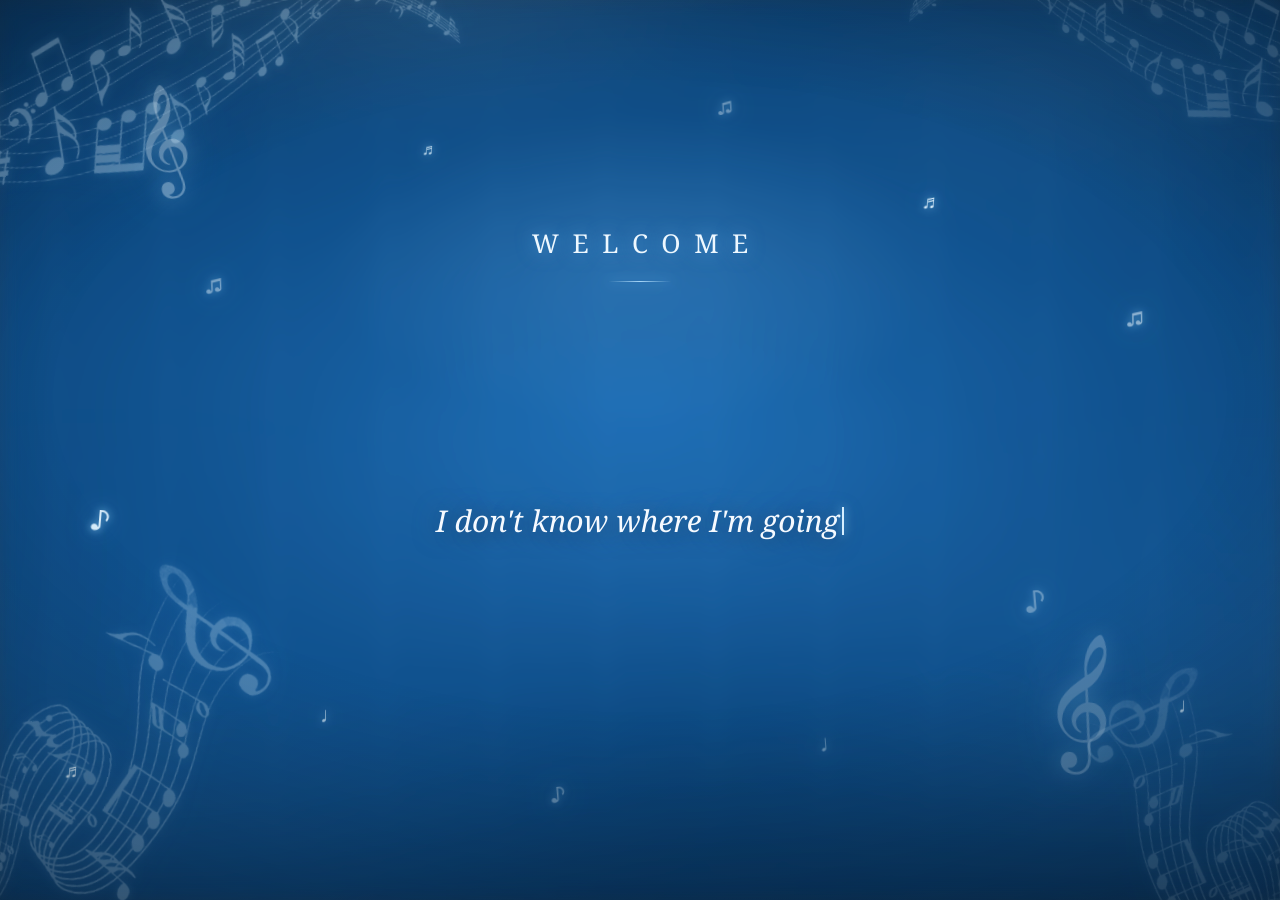
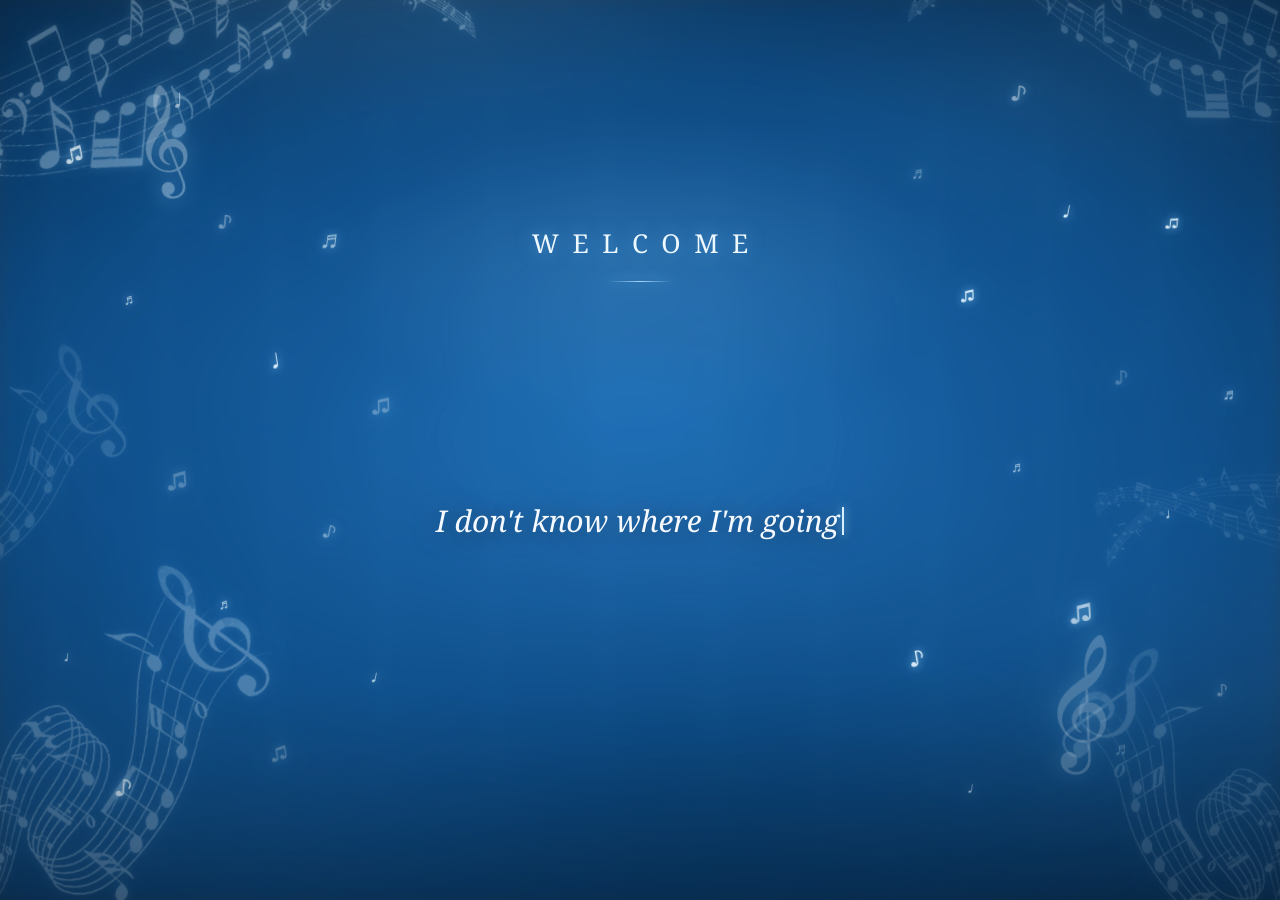
Before and after one commit to Changee25/changee25.github.io, a Jekyll site: the page built from index.html, in a window 1280 px wide. Built offline with Jekyll 4.4.1, drawn with Linux system fonts in a browser that asks for light colours.

Commit message:
Add files via upload

```diff
--- a/index.html
+++ b/index.html
@@ -85,19 +85,25 @@
     background: radial-gradient(120% 92% at 50% 44%, rgba(0, 0, 0, 0) 38%, rgba(4, 14, 26, .62) 100%);
   }
 
-  /* ===== 五线谱素材 ===== */
+  /* ===== 五线谱素材（缓慢流动） ===== */
   .dec {
     position: absolute;
     z-index: 2;
     pointer-events: none;
     user-select: none;
+    will-change: translate;
     filter: drop-shadow(0 0 5px rgba(143, 214, 255, .5))
             drop-shadow(0 0 22px rgba(64, 150, 235, .38));
   }
-  .dec--1 { width: 44vw; left: -8vw; top: -2vw; transform: rotate(-9deg); opacity: .40; }
-  .dec--2 { width: 38vw; right: -9vw; top: -4vw; transform: scaleX(-1) rotate(-6deg); opacity: .22; }
-  .dec--3 { width: 26vw; left: -5vw; bottom: -4vw; transform: rotate(6deg); opacity: .32; }
-  .dec--4 { width: 22vw; right: -6vw; bottom: -8vw; transform: scaleX(-1) rotate(-5deg); opacity: .20; }
+  .dec--1 { width: 46vw; left: -9vw;   top: -3vw;  rotate: -8deg;  opacity: .42; animation: flowA 26s ease-in-out infinite alternate; }
+  .dec--2 { width: 38vw; right: -9vw;  top: -4vw;  rotate: 6deg;   scale: -1 1; opacity: .26; animation: flowB 33s ease-in-out infinite alternate; }
+  .dec--3 { width: 26vw; left: -5vw;   bottom: -4vw; rotate: 6deg;  opacity: .34; animation: flowB 29s ease-in-out infinite alternate; }
+  .dec--4 { width: 22vw; right: -5vw;  bottom: -6vw; rotate: -5deg; scale: -1 1; opacity: .22; animation: flowA 35s ease-in-out infinite alternate; }
+  .dec--5 { width: 20vw; left: -11vw;  top: 36%;   rotate: 18deg;  opacity: .16; animation: flowA 38s ease-in-out infinite alternate; }
+  .dec--6 { width: 30vw; right: -16vw; top: 50%;   rotate: -12deg; scale: -1 1; opacity: .14; animation: flowB 41s ease-in-out infinite alternate; }
+
+  @keyframes flowA { from { translate: 0 0; } to { translate: 3vw -2.2vh; } }
+  @keyframes flowB { from { translate: 0 0; } to { translate: -2.6vw 1.8vh; } }
 
   /* ===== 谱号 ===== */
   .clef {
@@ -114,19 +120,23 @@
   .clef--a { left: 11%; top: 13%; font-size: 66px; opacity: .42; transform: rotate(-10deg); }
   .clef--b { right: 13%; bottom: 17%; font-size: 82px; opacity: .3; transform: rotate(9deg); animation-delay: -6s; }
 
-  /* ===== 12 个音符 ===== */
+  /* ===== 音符（28 个，缓慢浮游） ===== */
   .note {
     position: absolute;
     z-index: 3;
     color: #e2f4ff;
     text-shadow: 0 0 8px rgba(143, 214, 255, .95), 0 0 26px rgba(70, 160, 240, .7);
-    animation: drift 10s ease-in-out infinite;
+    animation: drift 11s ease-in-out infinite;
     pointer-events: none;
-    will-change: transform, opacity;
+    will-change: translate, opacity;
   }
   @keyframes drift {
-    0%, 100% { transform: translate3d(0, 0, 0) rotate(-5deg); opacity: .38; }
-    50% { transform: translate3d(0, -18px, 0) rotate(5deg); opacity: .95; }
+    0%, 100% { translate: 0 0; opacity: .3; }
+    50% { translate: 0 -20px; opacity: .95; }
+  }
+  @keyframes driftB {
+    0%, 100% { translate: 0 8px; opacity: .26; }
+    50% { translate: 8px -16px; opacity: .8; }
   }
   @keyframes floaty {
     0%, 100% { translate: 0 0; }
@@ -243,6 +253,7 @@
     .typed { top: 50%; }
     .actions { top: 68%; }
     .dec--1, .dec--2 { width: 96vw; }
+    .dec--5, .dec--6 { display: none; }
     .dec--3, .dec--4 { width: 58vw; }
     .clef--a { font-size: 46px; }
     .clef--b { font-size: 54px; }
@@ -253,6 +264,9 @@
     .welcome { animation: none; opacity: 1; }
   }
   html.static .welcome { animation: none; opacity: 1; }
+  /* fade out before navigating */
+  .splash { transition: opacity .36s ease; }
+  body.leaving .splash { opacity: 0; }
 </style>
 </head>
 <body>
@@ -269,24 +283,42 @@
   <img class="dec dec--2" src="assets/img/staff-long.png" alt="" aria-hidden="true">
   <img class="dec dec--3" src="assets/img/staff-s.png" alt="" aria-hidden="true">
   <img class="dec dec--4" src="assets/img/staff-s.png" alt="" aria-hidden="true">
+  <img class="dec dec--5" src="assets/img/staff-s.png" alt="" aria-hidden="true">
+  <img class="dec dec--6" src="assets/img/staff-long.png" alt="" aria-hidden="true">
 
   <!-- 谱号 -->
   <span class="clef clef--a" aria-hidden="true">&#119070;</span>
   <span class="clef clef--b" aria-hidden="true">&#119070;</span>
 
-  <!-- 12 个音符 -->
-  <span class="note" style="left:7%; top:58%; font-size:26px; animation-duration:11s; animation-delay:-1s;">&#9834;</span>
-  <span class="note" style="left:16%; top:31%; font-size:18px; animation-duration:9s; animation-delay:-3s;">&#9835;</span>
-  <span class="note" style="left:25%; top:79%; font-size:22px; animation-duration:13s; animation-delay:-5s;">&#9833;</span>
-  <span class="note" style="left:33%; top:17%; font-size:16px; animation-duration:10s; animation-delay:-2s;">&#9836;</span>
-  <span class="note" style="left:43%; top:87%; font-size:20px; animation-duration:12s; animation-delay:-7s;">&#9834;</span>
-  <span class="note" style="left:56%; top:11%; font-size:16px; animation-duration:9.5s; animation-delay:-4s;">&#9835;</span>
-  <span class="note" style="left:64%; top:81%; font-size:24px; animation-duration:11.5s; animation-delay:-6s;">&#9833;</span>
-  <span class="note" style="left:72%; top:23%; font-size:20px; animation-duration:10.5s; animation-delay:-1.5s;">&#9836;</span>
-  <span class="note" style="left:80%; top:65%; font-size:28px; animation-duration:13.5s; animation-delay:-8s;">&#9834;</span>
-  <span class="note" style="left:88%; top:35%; font-size:18px; animation-duration:9s; animation-delay:-2.5s;">&#9835;</span>
-  <span class="note" style="left:92%; top:78%; font-size:22px; animation-duration:12.5s; animation-delay:-4.5s;">&#9833;</span>
-  <span class="note" style="left:5%; top:86%; font-size:20px; animation-duration:10s; animation-delay:-9s;">&#9836;</span>
+  <!-- 28 个音符 -->
+  <span class="note" style="left:5%; top:18%; font-size:20px; rotate:-11deg; animation-name:drift; animation-duration:14.7s; animation-delay:-3.9s;">&#9835;</span>
+  <span class="note" style="left:5%; top:74%; font-size:15px; rotate:6deg; animation-name:drift; animation-duration:13.9s; animation-delay:-1.3s;">&#9833;</span>
+  <span class="note" style="left:9%; top:34%; font-size:14px; rotate:-10deg; animation-name:driftB; animation-duration:14.5s; animation-delay:-2.3s;">&#9836;</span>
+  <span class="note" style="left:9%; top:88%; font-size:22px; rotate:5deg; animation-name:drift; animation-duration:11.5s; animation-delay:-2.5s;">&#9834;</span>
+  <span class="note" style="left:13%; top:52%; font-size:22px; rotate:-5deg; animation-name:drift; animation-duration:9.4s; animation-delay:-5.3s;">&#9835;</span>
+  <span class="note" style="left:13%; top:10%; font-size:28px; rotate:0deg; animation-name:driftB; animation-duration:14.7s; animation-delay:-5.4s;">&#9833;</span>
+  <span class="note" style="left:17%; top:68%; font-size:14px; rotate:-8deg; animation-name:drift; animation-duration:14.9s; animation-delay:-0.9s;">&#9836;</span>
+  <span class="note" style="left:17%; top:24%; font-size:18px; rotate:6deg; animation-name:drift; animation-duration:11.5s; animation-delay:-5.1s;">&#9834;</span>
+  <span class="note" style="left:21%; top:82%; font-size:18px; rotate:-9deg; animation-name:driftB; animation-duration:12.4s; animation-delay:-6.3s;">&#9835;</span>
+  <span class="note" style="left:21%; top:40%; font-size:28px; rotate:-9deg; animation-name:drift; animation-duration:12.4s; animation-delay:-2.1s;">&#9833;</span>
+  <span class="note" style="left:25%; top:26%; font-size:26px; rotate:7deg; animation-name:drift; animation-duration:13.3s; animation-delay:-5.3s;">&#9836;</span>
+  <span class="note" style="left:25%; top:58%; font-size:17px; rotate:12deg; animation-name:driftB; animation-duration:12.0s; animation-delay:-5.0s;">&#9834;</span>
+  <span class="note" style="left:29%; top:44%; font-size:20px; rotate:-1deg; animation-name:drift; animation-duration:11.8s; animation-delay:-8.3s;">&#9835;</span>
+  <span class="note" style="left:29%; top:76%; font-size:18px; rotate:12deg; animation-name:drift; animation-duration:10.5s; animation-delay:-2.0s;">&#9833;</span>
+  <span class="note" style="left:71%; top:18%; font-size:17px; rotate:3deg; animation-name:driftB; animation-duration:9.5s; animation-delay:-3.1s;">&#9836;</span>
+  <span class="note" style="left:71%; top:74%; font-size:20px; rotate:-10deg; animation-name:drift; animation-duration:13.4s; animation-delay:-2.9s;">&#9834;</span>
+  <span class="note" style="left:75%; top:34%; font-size:15px; rotate:-2deg; animation-name:drift; animation-duration:12.1s; animation-delay:-1.9s;">&#9835;</span>
+  <span class="note" style="left:75%; top:88%; font-size:16px; rotate:9deg; animation-name:driftB; animation-duration:14.6s; animation-delay:-4.1s;">&#9833;</span>
+  <span class="note" style="left:79%; top:52%; font-size:15px; rotate:-2deg; animation-name:drift; animation-duration:13.6s; animation-delay:-5.4s;">&#9836;</span>
+  <span class="note" style="left:79%; top:10%; font-size:20px; rotate:6deg; animation-name:drift; animation-duration:13.2s; animation-delay:-5.6s;">&#9834;</span>
+  <span class="note" style="left:83%; top:68%; font-size:24px; rotate:-4deg; animation-name:driftB; animation-duration:9.4s; animation-delay:-1.3s;">&#9835;</span>
+  <span class="note" style="left:83%; top:24%; font-size:24px; rotate:11deg; animation-name:drift; animation-duration:13.2s; animation-delay:-1.1s;">&#9833;</span>
+  <span class="note" style="left:87%; top:82%; font-size:18px; rotate:2deg; animation-name:drift; animation-duration:12.9s; animation-delay:-8.9s;">&#9836;</span>
+  <span class="note" style="left:87%; top:40%; font-size:18px; rotate:-1deg; animation-name:driftB; animation-duration:13.3s; animation-delay:-8.0s;">&#9834;</span>
+  <span class="note" style="left:91%; top:26%; font-size:14px; rotate:7deg; animation-name:drift; animation-duration:14.6s; animation-delay:-3.5s;">&#9835;</span>
+  <span class="note" style="left:91%; top:58%; font-size:15px; rotate:-3deg; animation-name:drift; animation-duration:12.0s; animation-delay:-2.4s;">&#9833;</span>
+  <span class="note" style="left:95%; top:44%; font-size:16px; rotate:3deg; animation-name:driftB; animation-duration:13.4s; animation-delay:-3.9s;">&#9836;</span>
+  <span class="note" style="left:95%; top:76%; font-size:15px; rotate:-4deg; animation-name:drift; animation-duration:10.0s; animation-delay:-3.9s;">&#9834;</span>
 
   <div class="stage">
     <h1 class="welcome">WELCOME</h1>
```
Also changed, not shown: other parts of index.html (+22 -1 lines).
